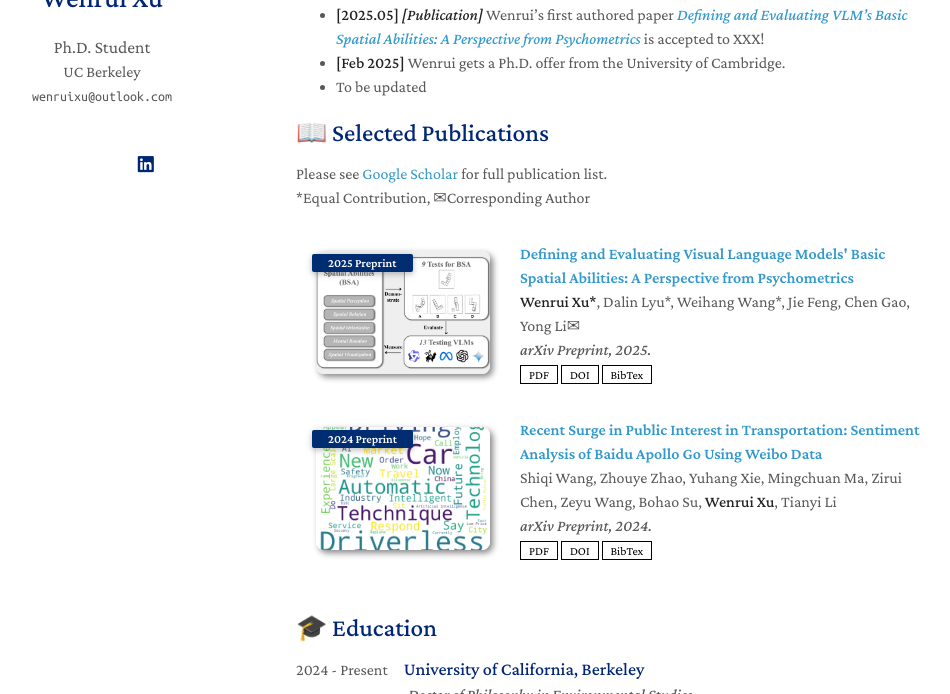
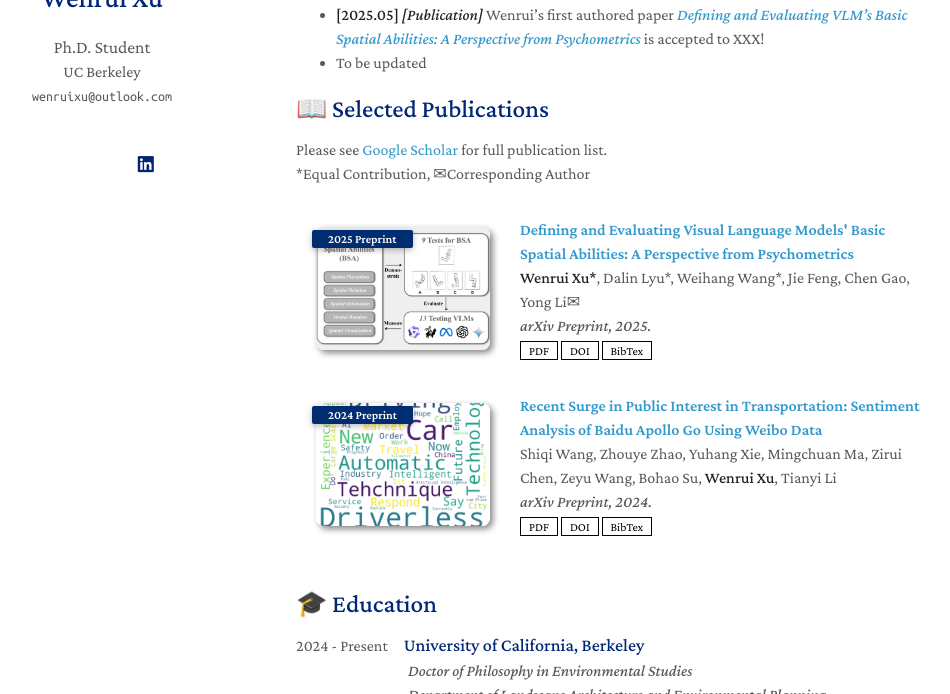
Before and after one commit to ruaruaxu/ruaruaxu.github.io, a Jekyll site: the page built from index.md, in a window 1280 px wide and 900 px high, scrolled down 313 px, cut to the strip 206-900 px from the top of the window. Shown: the whole strip, without its empty margins (174-1124 px from the left). Built offline with Jekyll 4.4.1, drawn with Linux system fonts in a browser that asks for light colours; a style sheet for code colours, icons or effects is not loaded; our own code applies the rules of GitHub Pages for plain Markdown files.

Commit message:
Update index.md

```diff
--- a/index.md
+++ b/index.md
@@ -19,7 +19,6 @@ I mainly use **GIS, Remote Sensing, and Geospatial AI** approaches to understand
 ## 🔊 News
 
 - **[2025.05]** ***[Publication]*** Wenrui's first authored paper *[Defining and Evaluating VLM's Basic Spatial Abilities: A Perspective from Psychometrics](https://arxiv.org/abs/2502.11859)* is accepted to XXX!
-- **[Feb 2025]** Wenrui gets a Ph.D. offer from the University of Cambridge.
 - To be updated
 
 <!-- 做成滚动式 -->
```
